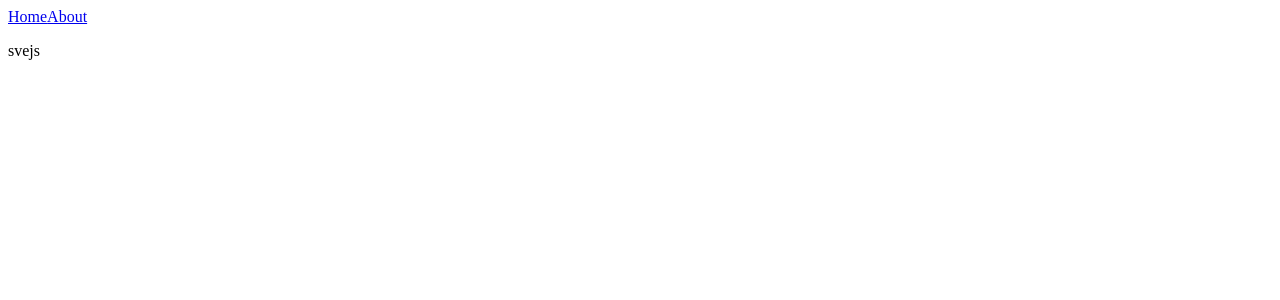
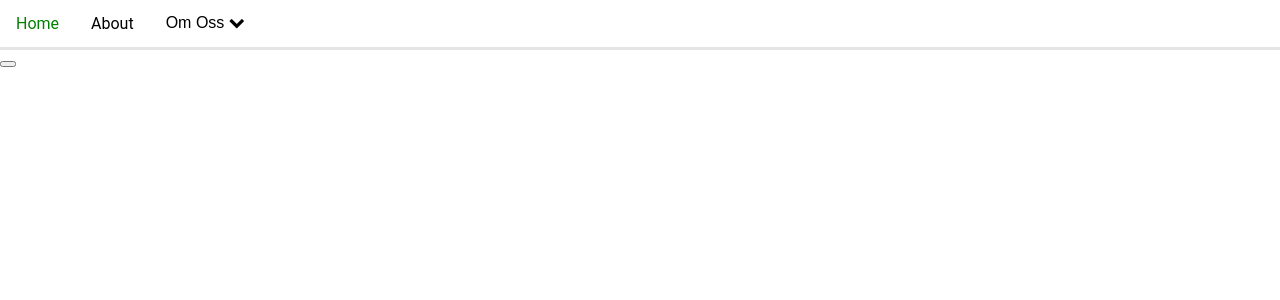
Before and after one commit to EmilPedersenDev/strout-japan, a Vue app: page /#/about in a window 1280 px wide. Shown: the top 300 px of the page. Built offline with nearby package versions, Linux system fonts and the light colour scheme.

Commit message:
ny commit

```diff
--- a/package.json
+++ b/package.json
@@ -8,6 +8,7 @@
     "lint": "vue-cli-service lint"
   },
   "dependencies": {
+    "axios": "^0.19.0",
     "core-js": "^2.6.5",
     "vue": "^2.6.10",
     "vue-router": "^3.0.7",
--- a/public/index.html
+++ b/public/index.html
@@ -5,9 +5,11 @@
     <meta http-equiv="X-UA-Compatible" content="IE=edge">
     <meta name="viewport" content="width=device-width,initial-scale=1.0">
     <link rel="icon" href="<%= BASE_URL %>favicon.ico">
+    <link rel="stylesheet" href="https://cdnjs.cloudflare.com/ajax/libs/font-awesome/4.7.0/css/font-awesome.min.css" />
+
     <title>site</title>
   </head>
-  <body>
+  <body style="margin: 0;">
     <noscript>
       <strong>We're sorry but site doesn't work properly without JavaScript enabled. Please enable it to continue.</strong>
     </noscript>
--- a/src/components/About.vue
+++ b/src/components/About.vue
@@ -1,5 +1,48 @@
 <template>
   <div>
-    <p>svejs</p>
+    <button @click="wantPerson()"></button>
+    <div class="persons-wrapper" v-for="(person, id) in this.AllPersons" :key="id">
+      <span> {{person.id}} </span>
+      <span> {{person.title}} </span>
+    </div>
   </div>
 </template>
+
+<script>
+import {mapActions, mapGetters} from 'vuex';
+export default {
+data() {
+  return {
+    AllPersons: [],
+  }
+},
+/* eslint-disable */
+computed: {
+  ...mapGetters({getPlayer: 'getStudent'}),
+
+  player() {
+    return this.getPlayer;
+  }
+},
+
+watch: {
+  player(newVal, oldVal) {
+    console.log('WATCHER', newVal);
+
+    this.AllPersons = newVal;
+  }
+},
+methods: {
+  ...mapActions({personVuex: 'GET_PERSON'}),
+  wantPerson() {
+    let _this = this;
+    this.personVuex().then(player => {
+    })
+    .catch(error => {
+      console.log(error);
+
+    })
+  }
+},
+}
+</script>
--- a/src/components/AppNavigation.vue
+++ b/src/components/AppNavigation.vue
@@ -1,10 +1,14 @@
 <template>
-  <div>
+  <div class="navbar">
     <router-link to="/">Home</router-link>
     <router-link to="/about">About</router-link>
 
     <div class="dropdown">
-      <div class></div>
+      <button class="dropbtn">Om Oss <i class="fa fa-chevron-down"></i></button>
+      <div class="dropdown-content">
+        <router-link to="/services">Vad vi gör</router-link>
+        <router-link to="/values">Värderingar</router-link>
+      </div>
     </div>
   </div>
 </template>
@@ -16,4 +20,69 @@ export default {
 </script>
 
 <style scoped>
+@import url('https://fonts.googleapis.com/css?family=Roboto+Condensed');
+body {
+  font-family: 'Roboto', sans-serif;
+}
+.navbar {
+  border-bottom: 3px solid rgba(0,0,0,0.1);
+  overflow: hidden;
+}
+
+.navbar a {
+  float: left;
+  font-size: 16px;
+  color: black;
+  text-align: center;
+  padding: 14px 16px;
+  text-decoration: none;
+  font-family: 'Roboto', sans-serif;
+}
+
+.dropdown {
+  float: left;
+  overflow: hidden;
+}
+
+.dropdown .dropbtn {
+font-size: 16px;
+  border: none;
+  outline: none;
+  color: black;
+  padding: 14px 16px;
+  background-color: inherit;
+  margin: 0;
+}
+
+.navbar a:hover, .dropdown:hover .dropbtn {
+  color: green;
+  cursor: pointer;
+}
+
+.dropdown-content{
+   display: none;
+  position: absolute;
+  background-color: #f9f9f9;
+  min-width: 160px;
+  box-shadow: 0px 8px 16px 0px rgba(0,0,0,0.2);
+  z-index: 1;
+}
+
+.dropdown-content a {
+  float: none;
+  color: black;
+  padding: 12px 16px;
+  text-decoration: none;
+  display: block;
+  text-align: left;
+  font-family: 'Roboto', sans-serif;
+}
+
+.dropdown-content a:hover {
+  background-color: #ddd;
+}
+
+.dropdown:hover .dropdown-content {
+  display: block;
+}
 </style>
--- /dev/null
+++ b/src/components/Services.vue
@@ -0,0 +1,5 @@
+<template>
+    <div>
+        t
+    </div>
+</template>
--- /dev/null
+++ b/src/components/Values.vue
@@ -0,0 +1,5 @@
+<template>
+    <div>
+        rt
+    </div>
+</template>
--- a/src/main.js
+++ b/src/main.js
@@ -1,5 +1,5 @@
 import Vue from 'vue';
-import store from './store';
+import store from './store/index.js';
 import router from './router';
 import App from './App.vue';
 
--- a/src/router.js
+++ b/src/router.js
@@ -2,6 +2,8 @@ import Vue from 'vue';
 import Router from 'vue-router';
 import Home from './components/Home.vue';
 import About from './components/About.vue';
+import Values from './components/Values.vue'
+import Services from './components/Services.vue'
 
 Vue.use(Router);
 
@@ -16,6 +18,16 @@ export default new Router({
       path: '/about',
       name: 'About',
       component: About
-    }
+    },
+    {
+      path: '/values',
+      name: 'Values',
+      component: Values,
+    },
+    {
+      path: '/services',
+      name: 'Services',
+      component: Services
+    },
   ]
 });
--- a/src/store.js
+++ /dev/null
@@ -1,6 +0,0 @@
-import Vuex from 'vuex';
-import Vue from 'vue';
-
-Vue.use(Vuex);
-
-export default new Vuex.Store({});
--- /dev/null
+++ b/src/store/index.js
@@ -0,0 +1,12 @@
+import Vuex from 'vuex';
+import Vue from 'vue';
+import playerModule from './modules/player';
+
+Vue.use(Vuex);
+
+export default new Vuex.Store({
+    strict: process.env.VUE_APP_VUEX_STORE_STRICT,
+    modules: {
+        player: playerModule,
+    }
+});
--- /dev/null
+++ b/src/store/modules/player.js
@@ -0,0 +1,39 @@
+import axios from 'axios';
+/* eslint-disable */
+
+const state = {
+    person: [],
+}
+
+const getters = {
+getStudent: state => {
+    return state.person;
+}
+}
+
+const mutations = {
+    SET_STUDENT: (state, payload) => {
+        state.person = payload;
+    }
+}
+const actions = {
+    GET_PERSON: context => {
+        const URL = 'https://jsonplaceholder.typicode.com/posts';
+        axios.get(URL).then((response) => {
+            let result = response.data;
+
+            context.commit('SET_STUDENT', result)
+
+            console.log(result);
+            return result;
+        })
+
+    }
+}
+
+export default {
+    state,
+    mutations,
+    getters,
+    actions
+}
```
Also changed, not shown: 1 other file (tests, documents, lock files or other folders).
